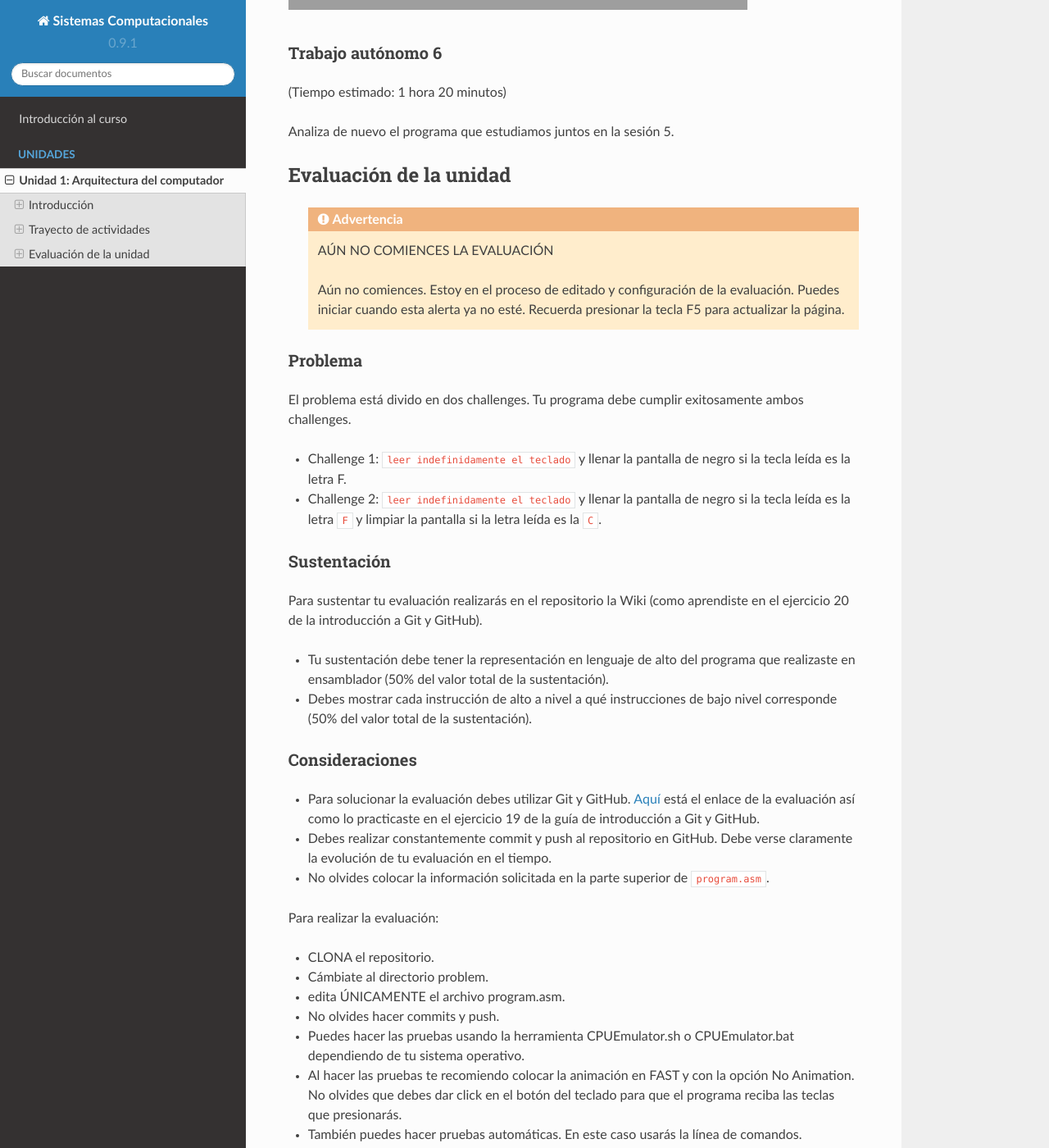
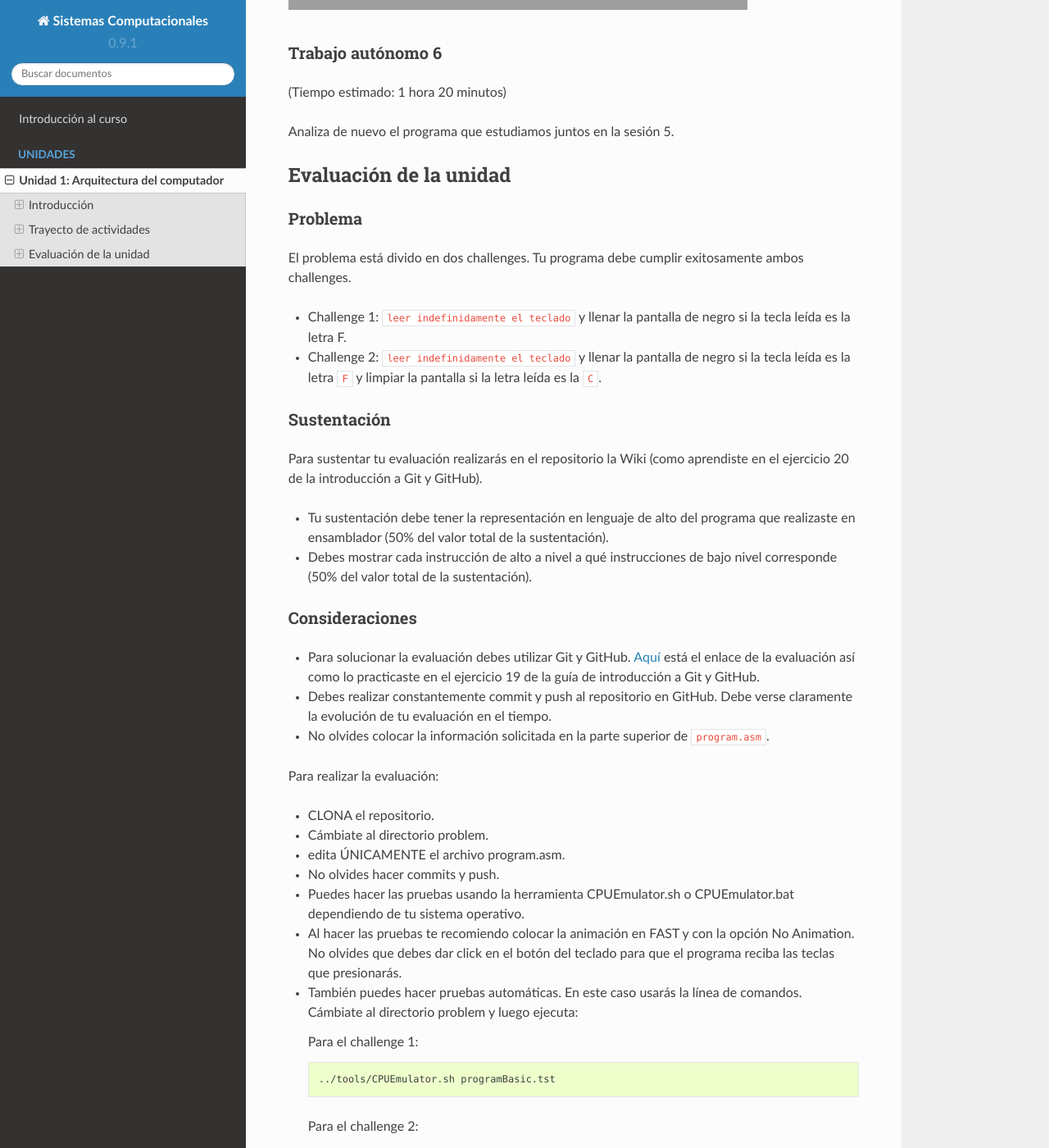
Before and after one commit to juanferfranco/SistemasComputacionales, a Sphinx documentation site: the page built from docs/_unidad1/unidad1.rst, in a window 1280 px wide and 1400 px high, scrolled down 8105 px. Shown: the whole window at 82% size. Built offline with Sphinx 7.4.7 and the Read the Docs theme 2.0.0, drawn with Linux system fonts in a browser that asks for light colours; some of the changed text lies outside the part shown; grey boxes are pictures that could not be loaded.

Commit message:
remove eval warning

```diff
--- a/docs/_unidad1/unidad1.rst
+++ b/docs/_unidad1/unidad1.rst
@@ -308,12 +308,6 @@ Analiza de nuevo el programa que estudiamos juntos en la sesión 5.
 Evaluación de la unidad
 -------------------------
 
- .. warning:: AÚN NO COMIENCES LA EVALUACIÓN
-
-        Aún no comiences. Estoy en el proceso de editado y configuración de la evaluación.
-        Puedes iniciar cuando esta alerta ya no esté. Recuerda presionar la tecla F5 para
-        actualizar la página.
-
 Problema
 ***********
 
@@ -367,7 +361,7 @@ Para realizar la evaluación:
       ../tools/CPUEmulator.sh programBasic.tst
 
   Para el challenge 2:
-
+https://github.com/jfUPB/sc202210u1e1-juanferfrancoudea/blob/master/tools/bin/images/arrow2.gif
   .. code-block:: bash
 
       ../tools/CPUEmulator.sh program.tst
```
